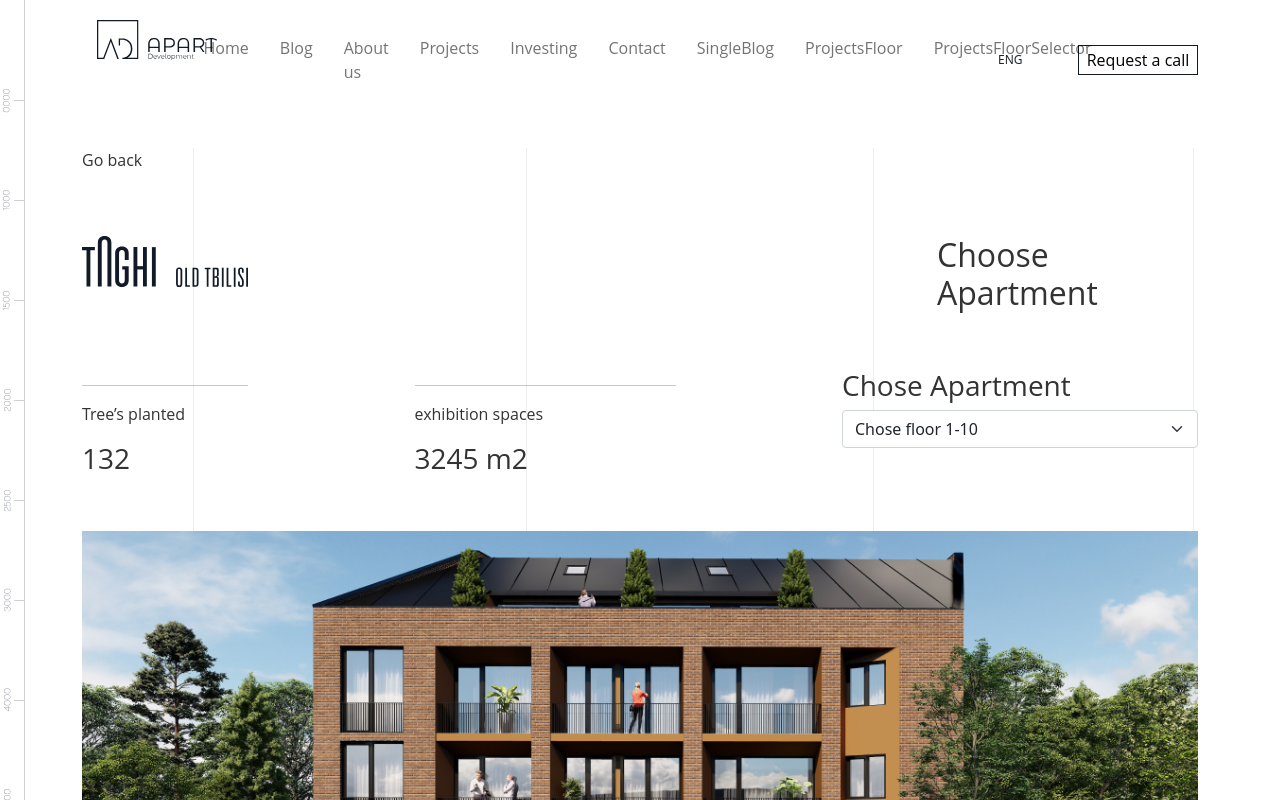
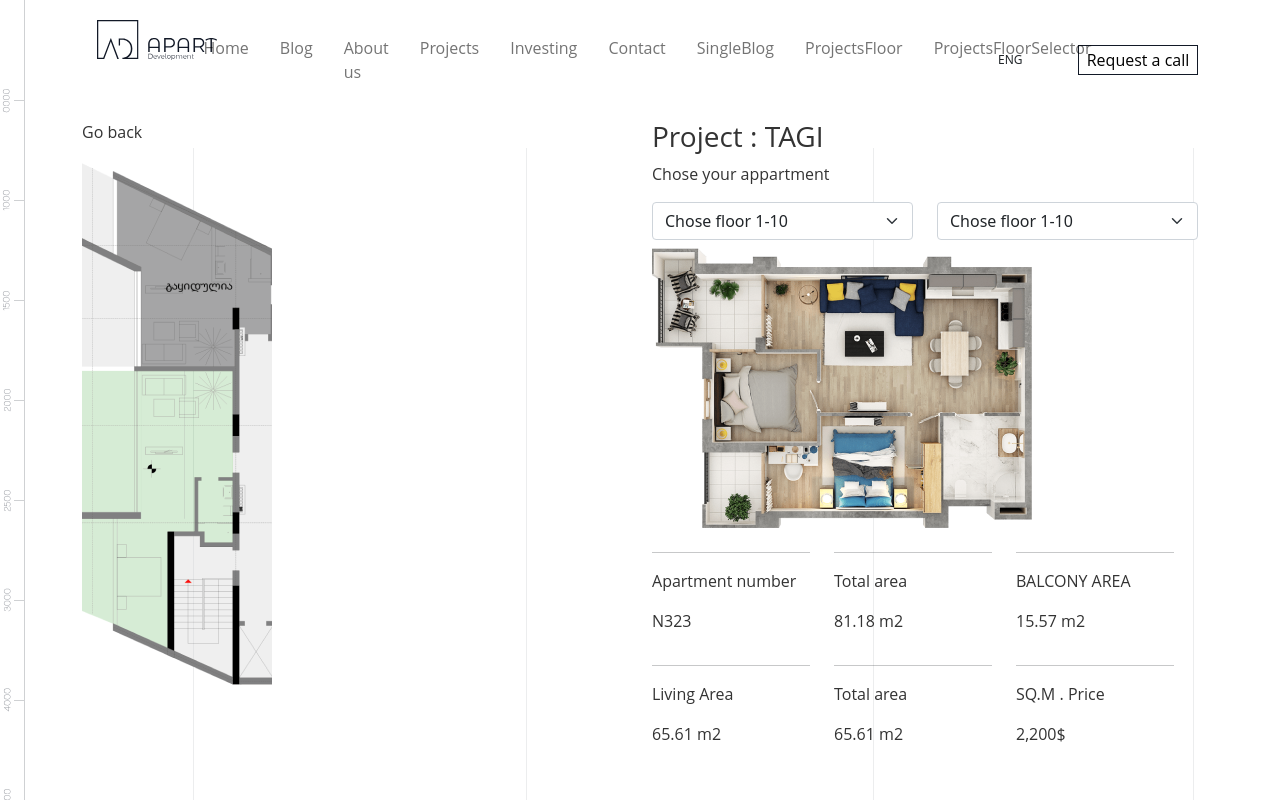
Before and after one commit to G-Apxo/Apart, a Next.js app: page /ProjectsFloorSelector in a window 1280 px wide. Shown: the top 800 px of the page. Built offline with nearby package versions, Linux system fonts and the light colour scheme.

Commit message:
floorRoomSelect

```diff
--- a/pages/ProjectsFloorSelector.jsx
+++ b/pages/ProjectsFloorSelector.jsx
@@ -4,38 +4,27 @@ import Image from "next/image";
 import Taghi from "../assets/Taghi_old_tbilisi.svg";
 import Bukhaidze from "../assets/projects_floor.png";
 import Layout from "../src/components/Layout/Layout";
+import RoomImage from "../assets/apart assets/projects room/Asset41.png";
+import RoomImageModel from "../assets/apart assets/projects room/apex.png";
+import Vector from "../assets/seeprjvector.png";
+
 import { Form } from "react-bootstrap";
 
 const ProjectsFloorSelector = () => {
   return (
     <Layout>
       <Container>
-        <Row className="mt-5">
-          <Col xs="2">
-            <p>Go back</p>
+        <Row>
+          <Col xs="6">
+            <p>Go back </p>
+            <Image src={RoomImage} alt="banner immage" className="rooom-select-img" />
           </Col>
-        </Row>
-        <Row className="justify-content-between mt-5">
-          <Col xs="2">
-            <Image src={Taghi} />
-          </Col>
-          <Col xs="3">
-            <h2>Choose Apartment</h2>
-          </Col>
-        </Row>
-        <Row className="justify-content-between mt-5">
-          <Col xs="2">
-            <hr />
-            <p>Tree’s planted</p>
-            <h3>132</h3>
-          </Col>
-          <Col xs="3">
-            <hr />
-            <p>exhibition spaces</p>
-            <h3>3245 m2</h3>
-          </Col>
-          <Col xs="4">
-            <h3>Chose Apartment</h3>
+          <Col xs="6">
+            <h3>Project : TAGI</h3>
+            <p>Chose your appartment</p>
+
+            <Row>
+              <Col xs="6">
                 <Form.Select aria-label="Default select example">
                   <option>Chose floor 1-10</option>
                   <option value="1">One</option>
@@ -43,12 +32,58 @@ const ProjectsFloorSelector = () => {
                   <option value="3">Three</option>
                 </Form.Select>
               </Col>
+              <Col xs="6">
+                {" "}
+                <Form.Select aria-label="Default select example">
+                  <option>Chose floor 1-10</option>
+                  <option value="1">One</option>
+                  <option value="2">Two</option>
+                  <option value="3">Three</option>
+                </Form.Select>
+              </Col>
+              <Row>
+                <Col xs="12">
+                  <Image src={RoomImageModel} alt="RoomImageModel immage" className="room--image--model" />
+                </Col>
               </Row>
-        <Col xs="12" className="mt-5">
-          <div className="projects__image">
-            <Image src={Bukhaidze} />
-          </div>
+              <Row>
+                <Col xs="4">
+                  <hr />
+                  <p>Apartment number</p>
+                  <p>N323</p>
                 </Col>
+                <Col xs="4">
+                  <hr />
+                  <p>Total area</p>
+                  <p>81.18 m2</p>
+                </Col>
+                <Col xs="4">
+                  <hr />
+                  <p>BALCONY AREA</p>
+                  <p>15.57 m2</p>
+                </Col>
+              </Row>
+              <Row>
+                <Col xs="4">
+                  <hr />
+                  <p>Living Area</p>
+                  <p>65.61 m2</p>
+                </Col>
+                <Col xs="4">
+                  <hr />
+                  <p>Total area</p>
+                  <p>65.61 m2</p>
+                </Col>
+                <Col xs="4">
+                  <hr />
+                  <p>SQ.M . Price</p>
+                  <p>2,200$</p>
+                </Col>
+              </Row>
+            </Row>
+          </Col>
+        </Row>
+
         <Row className="justify-content-between mt-5">
           <Col xs="3">
             <hr />
--- a/styles/globals.css
+++ b/styles/globals.css
@@ -691,3 +691,9 @@ a.nav-link {
 .sixty-row:last-child {
   margin-bottom: 60px !important;
 }
+.rooom-select-img {
+  margin-top: 10%;
+}
+.room--image--model {
+  margin-top: 20%;
+}
```
Also changed, not shown: assets/apart assets/projects room/Asset41.png (renamed from assets/apart assets/projects room/Asset 4 1.png), assets/apart assets/projects room/apex.png (renamed from assets/apart assets/projects room/APEX-623c33800f836 1.png). Lines whose indentation alone changed are shown as unchanged.
